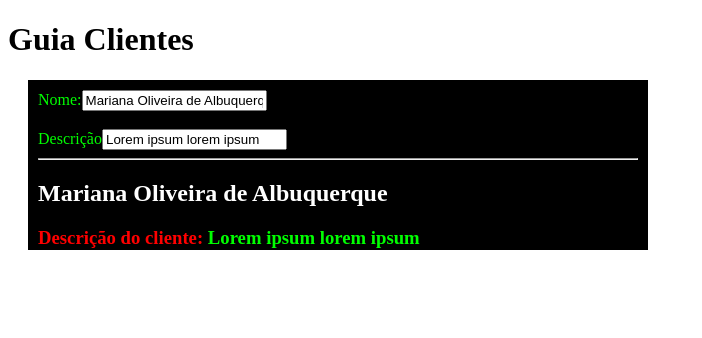
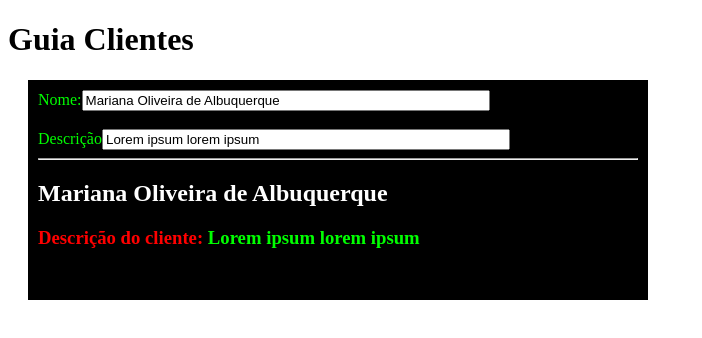
Before and after one commit to kleitonalbuquerque/intro-vue, a Vue app: page / in a window 1280 px wide. Shown: the top 338 px of the page, without its empty margins (0-702 px from the left). Built offline with nearby package versions, Linux system fonts and the light colour scheme.

Commit message:
Two way data binding com v-model

```diff
--- a/src/components/Cliente.vue
+++ b/src/components/Cliente.vue
@@ -1,11 +1,11 @@
 <template>
   <div id="cliente">
     <label>Nome:</label>
-    <input type="text" :value="nome" />
+    <input type="text" v-model="nome" />
     <br />
     <br />
     <label>Descrição</label>
-    <input type="text" :value="descricao" />
+    <input type="text" v-model="descricao" />
     <hr />
     <h2 class="cliente-nome">{{ nome }}</h2>
     <h3>
@@ -29,11 +29,15 @@ export default {
 </script>
 
 <style scoped>
+input {
+  width: 400px;
+}
+
 #cliente {
   color: rgb(0, 255, 0);
   background-color: black;
   max-width: 600px;
-  height: 150px;
+  height: 200px;
   margin: 20px;
   padding: 10px;
 }
```
